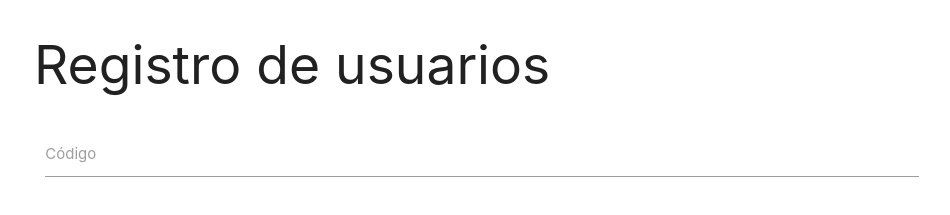
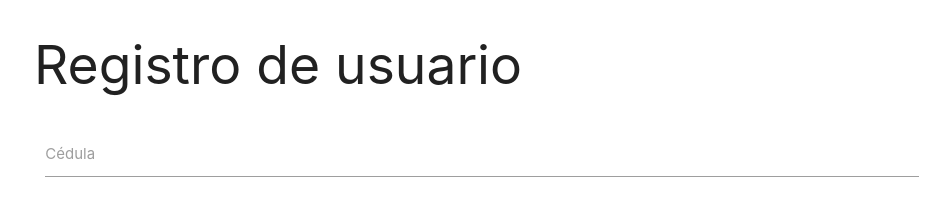
Before and after one commit to lfhenaol/asistencias, a React (Create React App) app in the folder asistencias/: page / in a window 1280 px wide. Shown: the top 215 px of the page, without its empty margins (158-1108 px from the left). Built offline with nearby package versions, Linux system fonts and the light colour scheme.

Commit message:
Cambio de Código a Cédula

```diff
--- a/asistencias/src/FormularioRegistroUsuario.js
+++ b/asistencias/src/FormularioRegistroUsuario.js
@@ -12,7 +12,7 @@ export class FormularioRegistroUsuario extends Component {
                     <div className="row">
                         <div className="input-field col s12">
                             <input id="codigo" type="text" className="validate"/>
-                            <label htmlFor="codigo">Código</label>
+                            <label htmlFor="codigo">Cédula</label>
                         </div>
                         <div className="input-field col s6">
                             <input id="primer_nombre" type="text" className="validate"/>
--- a/asistencias/src/RegistroUsuario.js
+++ b/asistencias/src/RegistroUsuario.js
@@ -6,7 +6,7 @@ export class RegistroUsuario extends Component {
     constructor(props){
         super(props);
         this.state = {
-            codigo: '',
+            cédula: '',
             nombreUno: '',
             nombreDos: '',
             apellidoUno: '',
@@ -18,7 +18,7 @@ export class RegistroUsuario extends Component {
     render() {
         return (
             <div>
-                <h2>Registro de usuarios</h2>
+                <h2>Registro de usuario</h2>
                 <FormularioRegistroUsuario/>
                 <Boton nombre="Aceptar"/>
             </div>
```
Also changed, not shown: 1 other file (tests, documents, lock files or other folders).
